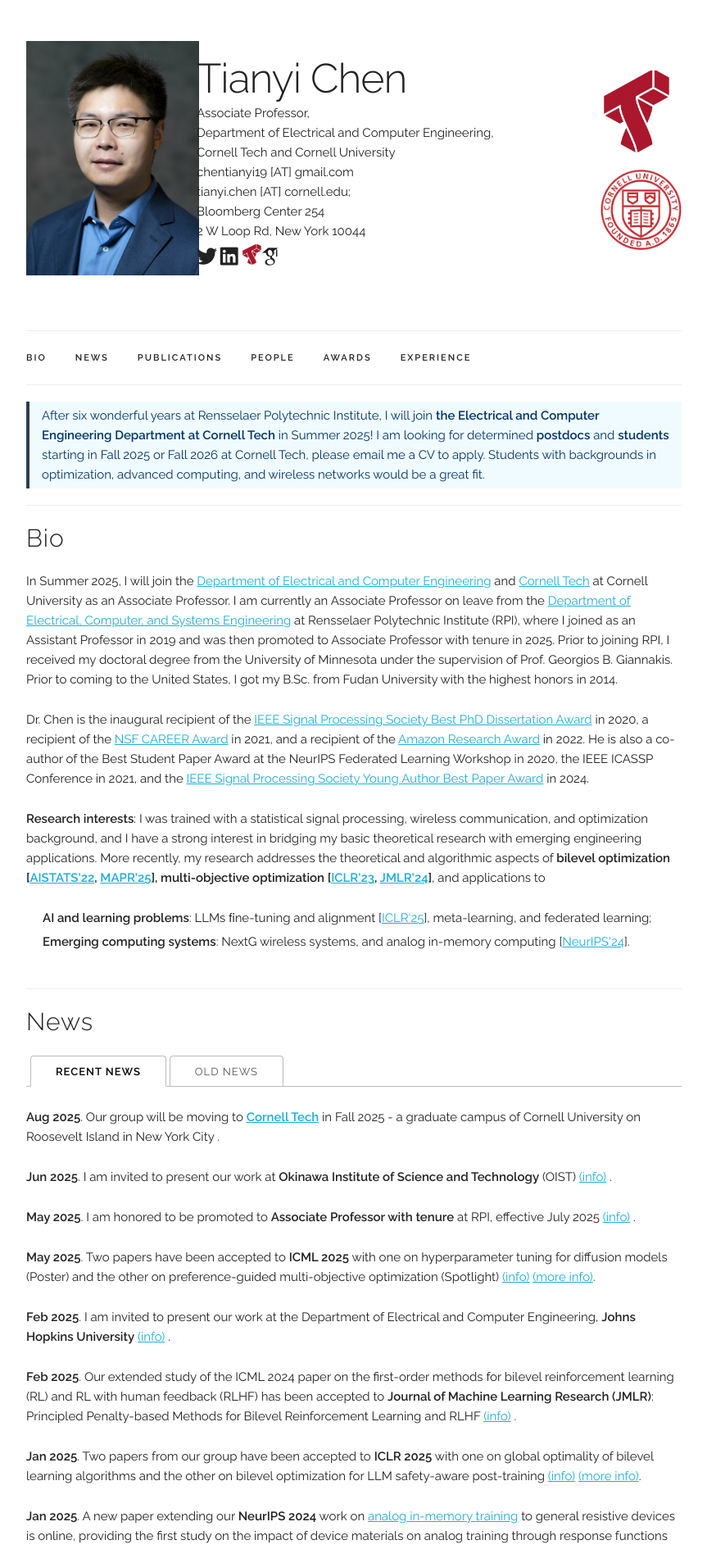
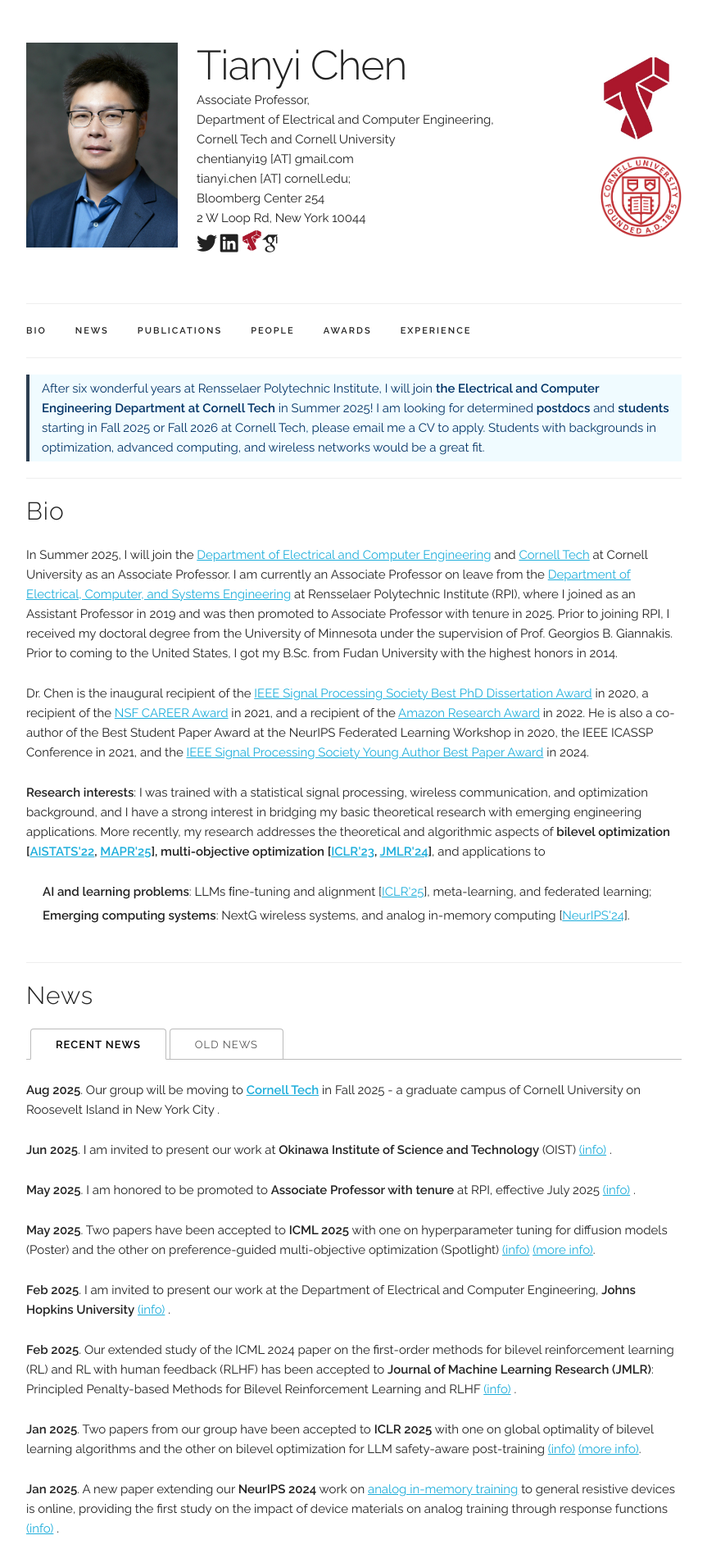
Before and after one commit to chentianyi19/chentianyi19.github.io, a Jekyll site: the page built from index.html, in a window 1280 px wide. Shown: the top 1890 px of the page at 82% size, without its empty margins (208-1071 px from the left). Built offline with Jekyll 4.4.1, drawn with Linux system fonts in a browser that asks for light colours; some web fonts are replaced; comment, search, counter and statistics services are not loaded.

Commit message:
Update default.html

```diff
--- a/_layouts/default.html
+++ b/_layouts/default.html
@@ -70,7 +70,7 @@
     <section class="header">
       <div class="row header-content" style="display: flex; flex-wrap: wrap; justify-content: space-between; align-items: center;">
         <div class="three columns">
-          <a href="{{ site.baseurl }}/"><img class="u-max-full-width" src='{{ site.baseurl }}{{ site.data.main_info.profile_pic }}'style="max-width: 120%;"></a>
+          <a href="{{ site.baseurl }}/"><img class="u-max-full-width" src='{{ site.baseurl }}{{ site.data.main_info.profile_pic }}'style="max-width: 105%;"></a>
         </div>
         <div class="nine columns main-description" style="flex: 1; min-width: 250px;">
             <h1>{{ site.data.main_info.name }}</h1>
```
